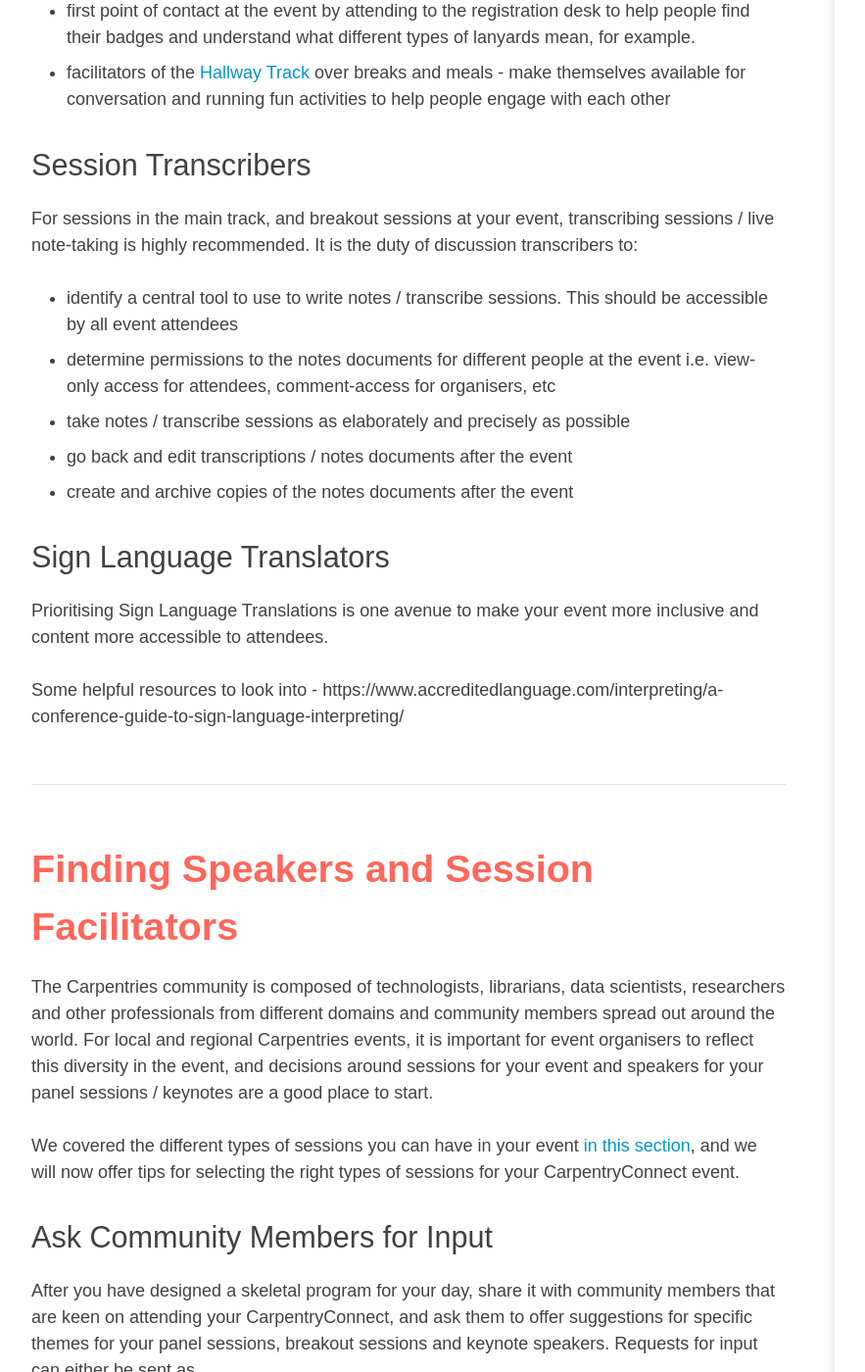
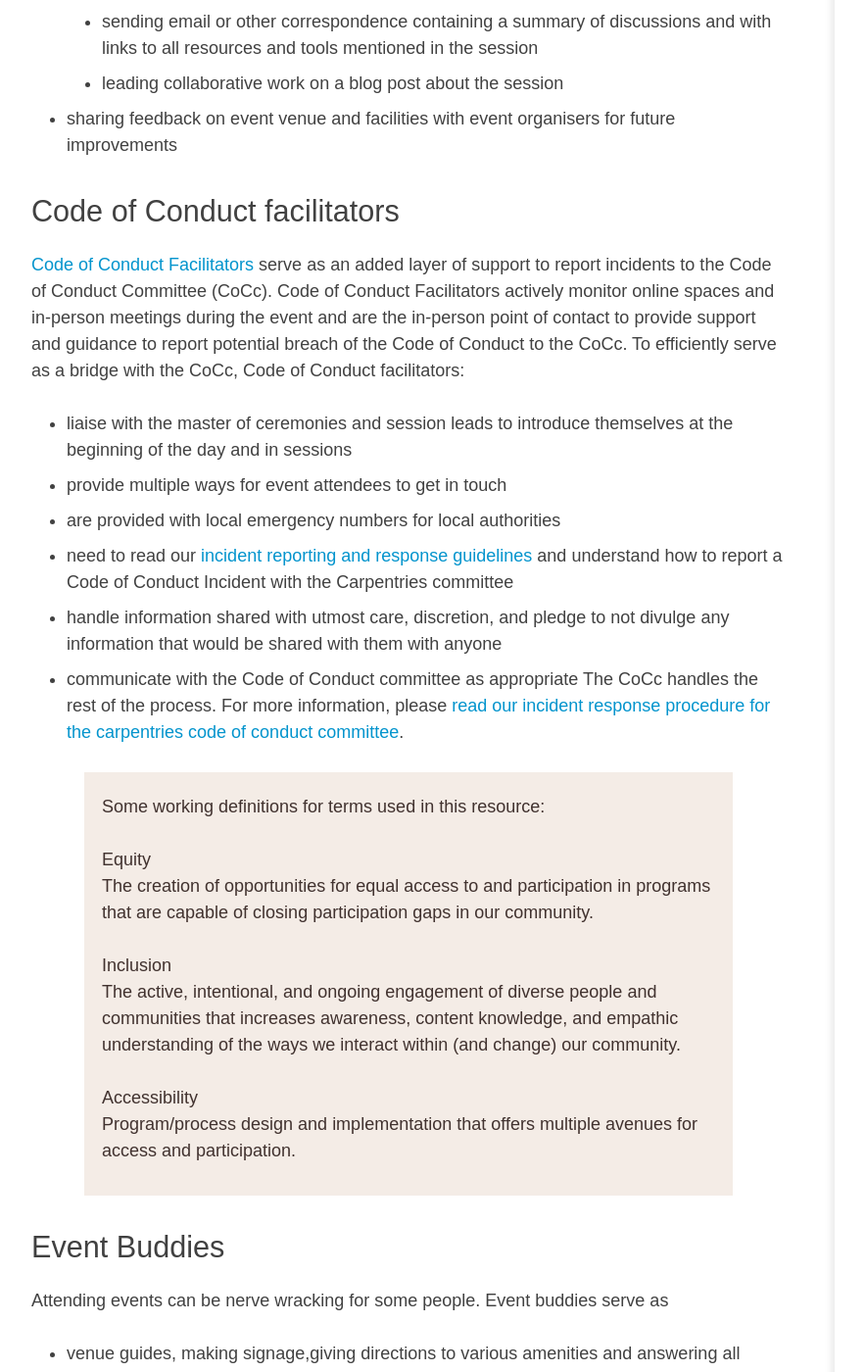
Before and after one commit to CarpentryConnect/carpentryconnect.org, a Jekyll site: the page built from in-person.markdown, in a window 1280 px wide and 1400 px high, scrolled down 10752 px. Shown: the whole window at 98% size, without its empty margins (88-971 px from the left). Built offline with Jekyll 4.4.1, drawn with Linux system fonts in a browser that asks for light colours; nearby versions of some CDN libraries; some of the changed text lies outside the part shown.

Commit message:
Update in-person.markdown

```diff
--- a/in-person.markdown
+++ b/in-person.markdown
@@ -91,9 +91,41 @@ Using information on time and rooms available for your use at your event as a gu
 - block time for an ice-breaker session, and
 - think about curating aspects of the invaluable [Hallway Track](/in-person#TheHallwayTrack) in your conference.
 
- Here are some program outline templates to help you get started:
-- The first one is for a day-long event, and was designed by Dan Kerchner and Serah Rono ahead of CarpentryCon 2020
-- The second one is for a multi-day event, and was designed by the CarpentryConnect Manchester committee in 2019
+Here is an example of a program outline template to help you get started. It is for a day-long event, and was designed by Dan Kerchner and Serah Rono ahead of CarpentryConnect DC 2020.
+
+
+<table>
+  <tr>
+    <th>Time / CarpentryConnect Session</th>
+  </tr>
+  <tr>
+    <td>10:00am - 11:00am <br>  <br>Intros, CoC, Schedule,Updates on Carpentries, regional updates</td>
+  </tr>
+  <tr>
+    <td>11:00 am - 11:30am <br><br>Break</td>
+  </tr>
+  <tr>
+    <td>11:30am - 12:30pm  <br><br>Breakout sessions (x4) incl. 15 min collaborative draft report</td>
+  </tr>
+  <tr>
+    <td>12:30pm - 1:30pm <br><br>Lunch  (Group photo at 12:30pm OR 1:25pm)</td>
+  </tr>
+  <tr>
+    <td>1:30pm - 2:30pm <br><br>Breakout sessions</td>
+  </tr>
+  <tr>
+    <td>2:30pm - 3:00pm <br><br>Break</td>
+  </tr>
+  <tr>
+    <td>3:00pm - 4:00pm <br><br>Breakout sessions</td>
+  </tr>
+  <tr>
+    <td>4:00pm - 4:45pm Report-back from Breakouts <br>(1 slide x 12 sessions)<br><br></td>
+  </tr>
+  <tr>
+    <td>4.45pm - 5.00pm<br>Wrap up and Acknowledgements</td>
+  </tr>
+</table>
 
 ### Develop Your Program Collaboratively
 
@@ -209,6 +241,11 @@ A program outline for a day-long event with various tracks built into it might l
   </tr>
 </table>
 
+Here are examples of great event programmes from past CarpentryConnects:
+- [The first one is for a week-long event](https://carpentryconnectza.org#prog) and was developed by CarpentryConnect Jo'burg committee, led by Anelda van der Walt in 2018.
+- [The second one is for a multi-day event](https://software.ac.uk/ccmcr19/programme), and was designed by the CarpentryConnect Manchester committee in 2019
+- [The third one is from a day-long, unconference-type](http://ivory.idyll.org/dibsi/CarpentryConWest.html#our-schedule) CarpentryConnect in Davis in 2018
+
 ## Identify Roles Needed for Your Event to Run Smoothly
 
 Depending on the size of your event and the number of volunteers you have at hand, one person may need to assume multiple roles to help steer your event on the day.
@@ -236,7 +273,7 @@ Ensures the event program runs smoothly by:
 - communicating non-disruptively in event communication channels about time left in any session
 - respectfully but firmly ending a session when there’s a risk to go over time
 
-### Session Facilitators
+### Session facilitators
 Session facilitators are tasked with:
 - designing the flow of their session so it meets its objectives
 - ensuring their sessions run smoothly by:
@@ -254,14 +291,28 @@ Session facilitators are tasked with:
 
 ### Code of Conduct facilitators
 
-[Code of Conduct Facilitators](https://github.com/carpentries/task-forces/blob/master/2019/incidents-outside-cocc/2019-09-19-cocc-taskforce-summary-recommendations.md#recommendation-2-volunteer-code-of-conduct-facilitators) in The Carpentries serve as an added layer of support for our community before incidents are reported to the Code of Conduct Committee (CoCc). Code of Conduct Facilitators actively monitor our online spaces and in-person meetings and share potentially negative behaviours with the Code of Conduct committee on behalf of community members who are unable to report directly for various reasons. Where there are no incidents to report,  they communicate that the community is functioning as expected. To efficiently serve as a bridge with the CoCc, Code of Conduct facilitators:
-- liaise with the Master of Ceremonies and session leads to introduce themselves at the beginning of the day and in sessions
+[Code of Conduct Facilitators](https://github.com/carpentries/task-forces/blob/master/2019/incidents-outside-cocc/2019-09-19-cocc-taskforce-summary-recommendations.md#recommendation-2-volunteer-code-of-conduct-facilitators) serve as an added layer of support to report incidents to the Code of Conduct Committee (CoCc). Code of Conduct Facilitators actively monitor online spaces and in-person meetings during the event and are the in-person point of contact to provide support and guidance to report potential breach of the Code of Conduct to the CoCc. To efficiently serve as a bridge with the CoCc, Code of Conduct facilitators:
+- liaise with the master of ceremonies and session leads to introduce themselves at the beginning of the day and in sessions
 - provide multiple ways for event attendees to get in touch
-- handle information shared with utmost care and discretion
-- communicate with the Code of Conduct committee to escalate urgent matters
-- update incident reporters of progress until CoCc takes over
-- send a summary report to conference organisers detailing number and type of CoC incidents reported at the event, and recommending specific actions and areas of improvement
+- are provided with local emergency numbers for local authorities
+- need to read our [incident reporting and response guidelines](https://docs.carpentries.org/topic_folders/policies/code-of-conduct.html) and understand how to report a Code of Conduct Incident with the Carpentries committee
+- handle information shared with utmost care, discretion, and pledge to not divulge any information that would be shared with them with anyone
+- communicate with the Code of Conduct committee as appropriate
+The CoCc handles the rest of the process. For more information, please [read our incident response procedure for the carpentries code of conduct committee](https://docs.carpentries.org/topic_folders/policies/enforcement-guidelines.html#incident-response-procedure-for-the-carpentries-code-of-conduct-committee).
 
+<div markdown="1" class="reading">
+
+**Some working definitions for terms used in this resource:**
+
+**Equity** <br>
+The creation of opportunities for equal access to and participation in programs that are capable of closing participation gaps in our community.
+
+**Inclusion** <br>
+The active, intentional, and ongoing engagement of diverse people and communities that increases awareness, content knowledge, and empathic understanding of the ways we interact within (and change) our community.
+
+**Accessibility** <br>
+Program/process design and implementation that offers multiple avenues for access and participation.
+</div>
 
 ### Event Buddies
 Attending events can be nerve wracking for some people. Event buddies serve as
@@ -273,7 +324,7 @@ Attending events can be nerve wracking for some people. Event buddies serve as
 ### Session Transcribers
 For sessions in the main track, and breakout sessions at your event, transcribing sessions / live note-taking is highly recommended. It is the duty of discussion transcribers to:
 - identify a central tool to use to write notes /  transcribe sessions. This should be accessible by all event attendees
-- determine permissions to the notes documents for different people at the event i.e. view-only access for attendees, comment-access for organisers, etc
+- where Google Docs or other proprietary tools are preferred, determine permissions to the notes documents for different people at the event i.e. view-only access for attendees, comment-access for organisers, etc
 - take notes / transcribe sessions as elaborately and precisely as possible
 - go back and edit transcriptions / notes documents after the event
 - create and archive copies of the notes documents after the event
@@ -308,7 +359,7 @@ After you have designed a skeletal program for your day, share it with community
 
 As an organiser, you can then go by popular vote and slot the top three session selections in your program.
 
-Less popular sessions / themes from your community engagement exercise ablove need not go to waste - please reach out to [community@carpentries.org](mailto:community@carpentries.org) or [fill this form](https://docs.google.com/forms/d/e/1FAIpQLSen9_axxQ3_0FN5HjL7cyot9RzTdIGpOU16Wr1eatZblsfU7w/viewform) requesting for these to be slotted as hour-long **Themed Discussion Sessions** (online Carpentries community calls where global Carpentries community members are invited to participate). These themed discussion sessions provide varied perspectives on different themes, and are usually recorded and uploaded to [The Carpentries YouTube channel](https://www.youtube.com/thecarpentries).
+Less popular sessions / themes from your community engagement exercise above need not go to waste - please reach out to [community@carpentries.org](mailto:community@carpentries.org) or [fill this form](https://docs.google.com/forms/d/e/1FAIpQLSen9_axxQ3_0FN5HjL7cyot9RzTdIGpOU16Wr1eatZblsfU7w/viewform) requesting for these to be slotted as hour-long **Themed Discussion Sessions** (online Carpentries community calls where global Carpentries community members are invited to participate). These themed discussion sessions provide varied perspectives on different themes, and are usually recorded and uploaded to [The Carpentries YouTube channel](https://www.youtube.com/thecarpentries).
 
 ### Check Carpentries Channels for Ideas
 - Does your regional / local Carpentries community have its own mailing list on TopicBox or a dedicated Slack channel on The Carpentries Slack where different things are discussed regularly?
@@ -345,6 +396,13 @@ Here's a list of items that may require money:
 - Tidying / cleaning services after your event
 - Professional video recording services
 - Sign language translation and transcription services
+- Professional video recording services
+- Sign language translation and transcription services
+- Equipment rental (e.g. poster boards, AV equipment etc)
+- Facility rental fees
+- Lodging, transit/parking, and other expenses for invited speakers, volunteers who don’t live in the immediate area
+- Other items related to accessibility accommodations (ex. Child care services)
+
 
 ### Putting Out a Call for Registrations
 
@@ -354,6 +412,8 @@ You can employ various tools in putting out a call for registrations for your ev
 - [Eventbrite](https://www.eventbrite.com/)
 - [Google Forms](http://forms.google.com)
 - [Typeform](http://typeform.com)
+
+Eventbrite makes it easier to collect any ticket fees and donations in case you need to do so for your event.
 
 Regardless of the tool you decide to use to manage your CarpentryConnect registrations, here are some key questions we recommend asking in your event’s registration form:
 - A person’s identification details that they are comfortable having on their name tag
```
Also changed, not shown: other parts of in-person.markdown (+3 -3 lines).
